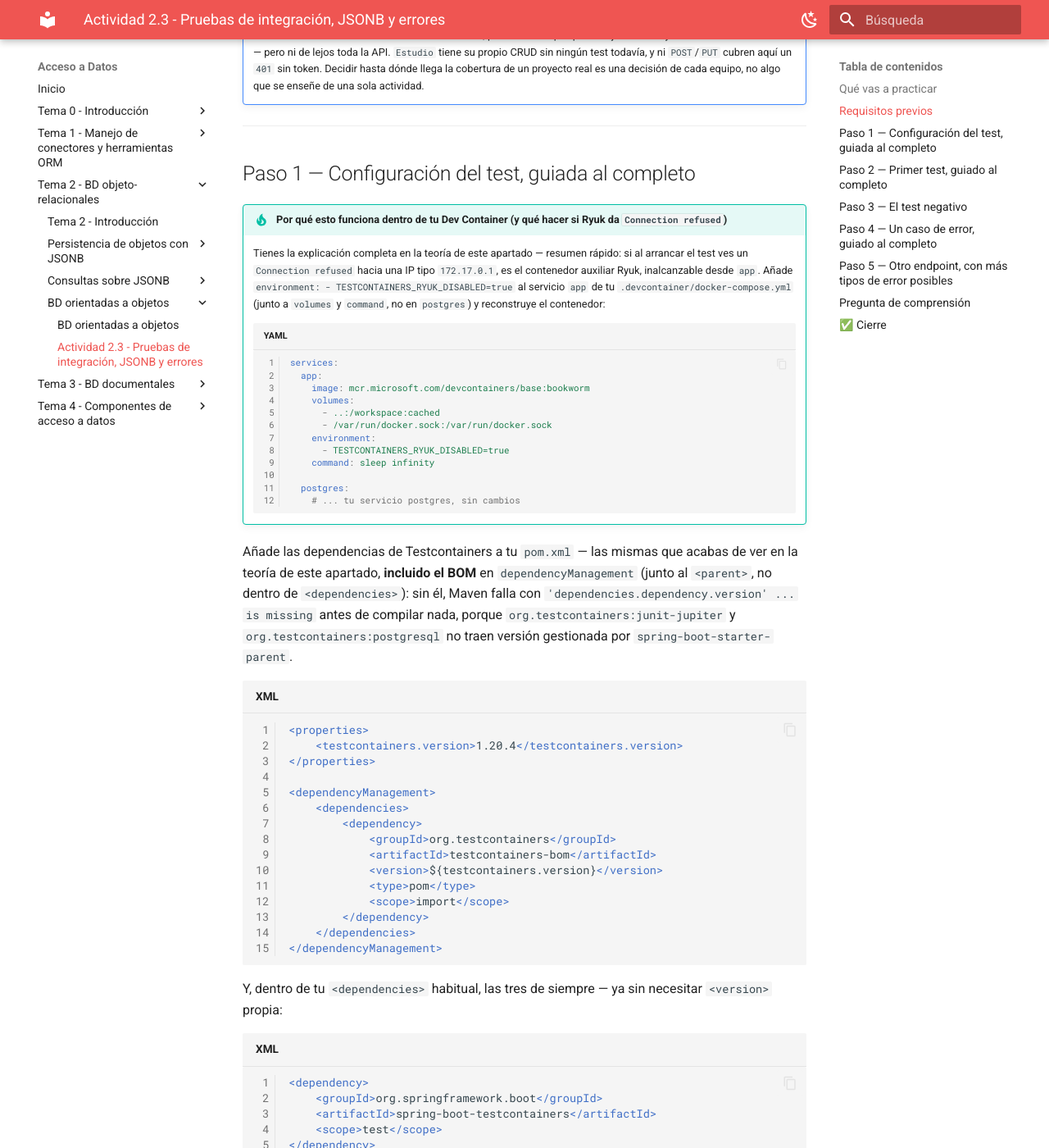
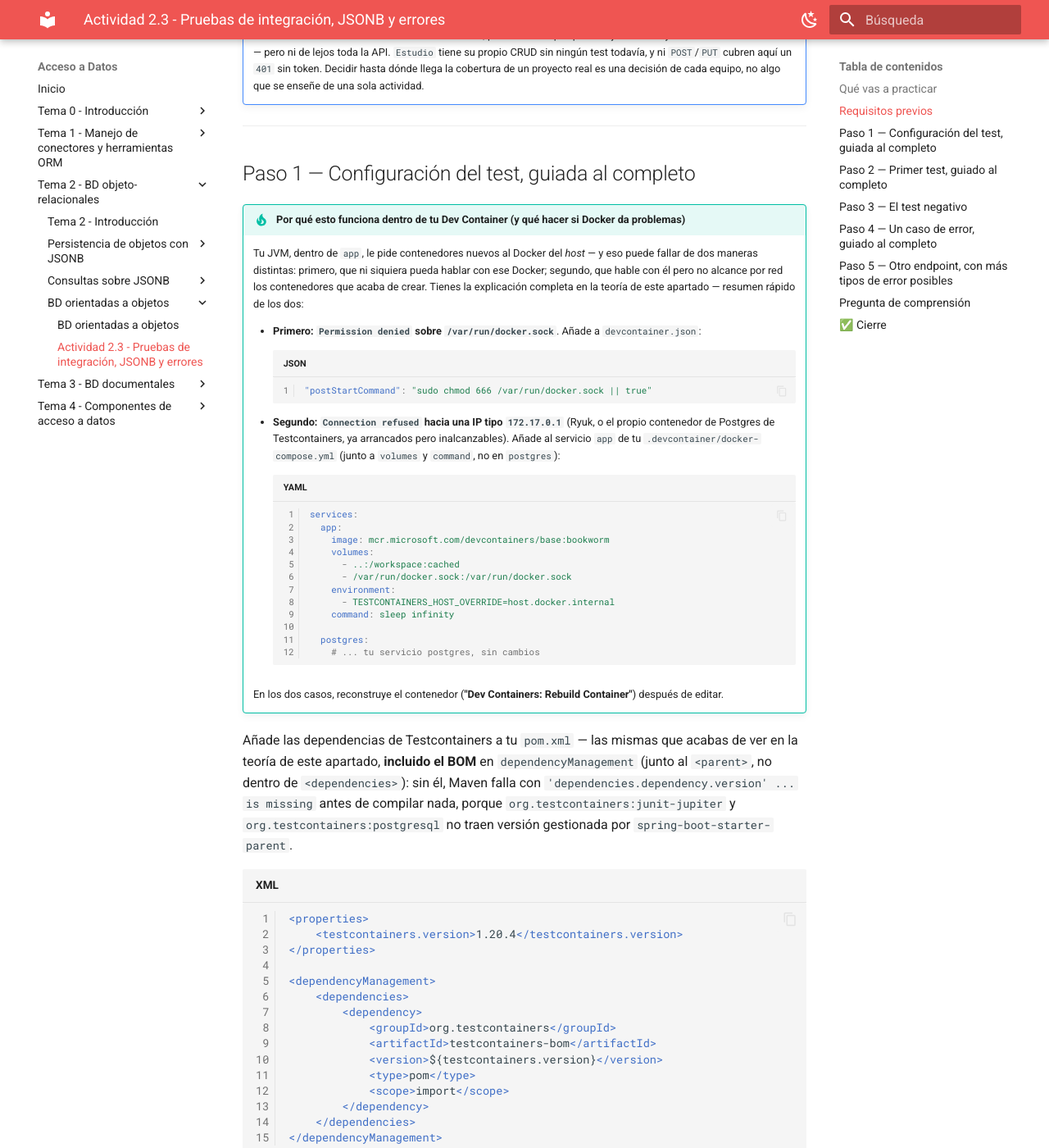
Before and after one commit to aitorventura/acceso-a-datos, an MkDocs documentation site: the page built from docs/tema2/actividad_2_3.md, in a window 1280 px wide and 1400 px high, scrolled down 840 px. Shown: the whole window at 82% size. Built offline with MkDocs 1.6.1 and Material for MkDocs 9.7.7, drawn with Linux system fonts in a browser that asks for light colours.

Commit message:
Explicación sobre Docker

````diff
--- a/docs/tema2/actividad_2_3.md
+++ b/docs/tema2/actividad_2_3.md
@@ -23,22 +23,30 @@ Tu columna `detallesPlataforma` (Actividad 2.1) y el filtro `disponibleEnPlatafo
 
 ## Paso 1 — Configuración del test, guiada al completo
 
-!!! tip "Por qué esto funciona dentro de tu Dev Container (y qué hacer si Ryuk da `Connection refused`)"
-    Tienes la explicación completa en la teoría de este apartado — resumen rápido: si al arrancar el test ves un `Connection refused` hacia una IP tipo `172.17.0.1`, es el contenedor auxiliar Ryuk, inalcanzable desde `app`. Añade `environment: - TESTCONTAINERS_RYUK_DISABLED=true` al servicio `app` de tu `.devcontainer/docker-compose.yml` (junto a `volumes` y `command`, no en `postgres`) y reconstruye el contenedor:
-    ```yaml
-    services:
-      app:
-        image: mcr.microsoft.com/devcontainers/base:bookworm
-        volumes:
-          - ..:/workspace:cached
-          - /var/run/docker.sock:/var/run/docker.sock
-        environment:
-          - TESTCONTAINERS_RYUK_DISABLED=true
-        command: sleep infinity
+!!! tip "Por qué esto funciona dentro de tu Dev Container (y qué hacer si Docker da problemas)"
+    Tu JVM, dentro de `app`, le pide contenedores nuevos al Docker del *host* — y eso puede fallar de dos maneras distintas: primero, que ni siquiera pueda hablar con ese Docker; segundo, que hable con él pero no alcance por red los contenedores que acaba de crear. Tienes la explicación completa en la teoría de este apartado — resumen rápido de los dos:
 
-      postgres:
-        # ... tu servicio postgres, sin cambios
-    ```
+    - **Primero: `Permission denied` sobre `/var/run/docker.sock`**. Añade a `devcontainer.json`:
+      ```json
+      "postStartCommand": "sudo chmod 666 /var/run/docker.sock || true"
+      ```
+    - **Segundo: `Connection refused` hacia una IP tipo `172.17.0.1`** (Ryuk, o el propio contenedor de Postgres de Testcontainers, ya arrancados pero inalcanzables). Añade al servicio `app` de tu `.devcontainer/docker-compose.yml` (junto a `volumes` y `command`, no en `postgres`):
+      ```yaml
+      services:
+        app:
+          image: mcr.microsoft.com/devcontainers/base:bookworm
+          volumes:
+            - ..:/workspace:cached
+            - /var/run/docker.sock:/var/run/docker.sock
+          environment:
+            - TESTCONTAINERS_HOST_OVERRIDE=host.docker.internal
+          command: sleep infinity
+
+        postgres:
+          # ... tu servicio postgres, sin cambios
+      ```
+
+    En los dos casos, reconstruye el contenedor (**"Dev Containers: Rebuild Container"**) después de editar.
 
 Añade las dependencias de Testcontainers a tu `pom.xml` — las mismas que acabas de ver en la teoría de este apartado, **incluido el BOM** en `dependencyManagement` (junto al `<parent>`, no dentro de `<dependencies>`): sin él, Maven falla con `'dependencies.dependency.version' ... is missing` antes de compilar nada, porque `org.testcontainers:junit-jupiter` y `org.testcontainers:postgresql` no traen versión gestionada por `spring-boot-starter-parent`.
 
````
Also changed, not shown: docs/tema2/bd-orientadas-a-objetos.md (+13 -4 lines).
